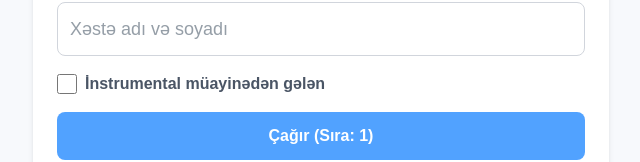
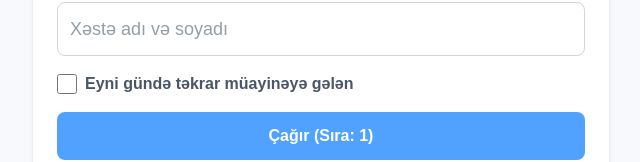
Before and after one commit to elfredy/medicalqueue, a Next.js app: page /admin in a window 1280 px wide. Shown: the part 198-360 px from the top of the page, without its empty margins (319-959 px from the left). Built offline with nearby package versions, Linux system fonts and the light colour scheme; no server answers; the database is empty.

Commit message:
checkbox control updates

```diff
--- a/src/app/admin/page.tsx
+++ b/src/app/admin/page.tsx
@@ -185,7 +185,7 @@ export default function AdminPanel() {
             onChange={(e) => setIsInstrumental(e.target.checked)}
           />
           <span className="text-md text-gray-600 font-semibold ">
-            İnstrumental müayinədən gələn
+            Eyni gündə təkrar müayinəyə gələn
           </span>
         </label>
 
--- a/src/app/display/page.tsx
+++ b/src/app/display/page.tsx
@@ -68,7 +68,7 @@ export default function DisplayScreen() {
         <p className="text-3xl font-semibold mb-2 text-gray-700">📢 Növbəti Pasient</p>
         {isInstrumental && (
           <p className="text-3xl font-semibold text-emerald-700 mb-3">
-            İnstrumental müayinədən gələn
+             Eyni gündə təkrar müayinəyə gələn
           </p>
         )}
         <h1 className="text-5xl md:text-6xl font-bold text-blue-600">
```
